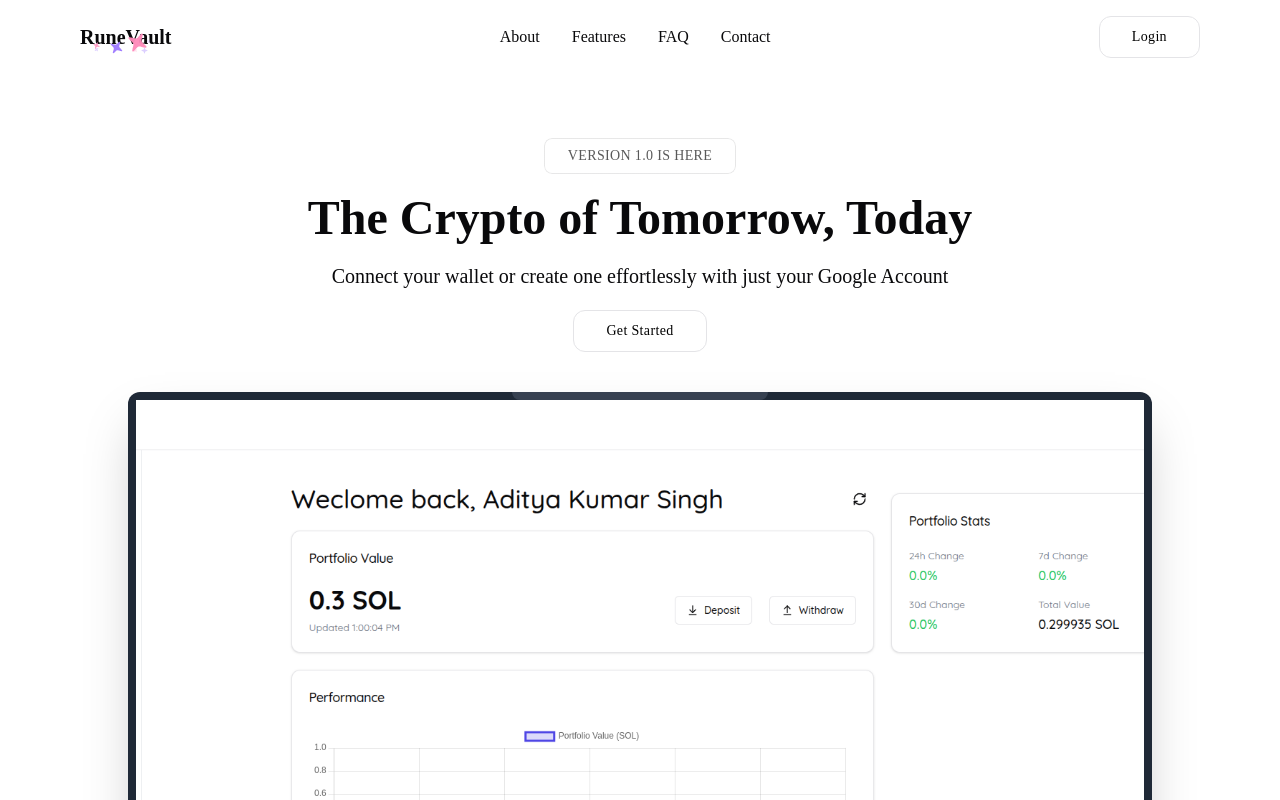
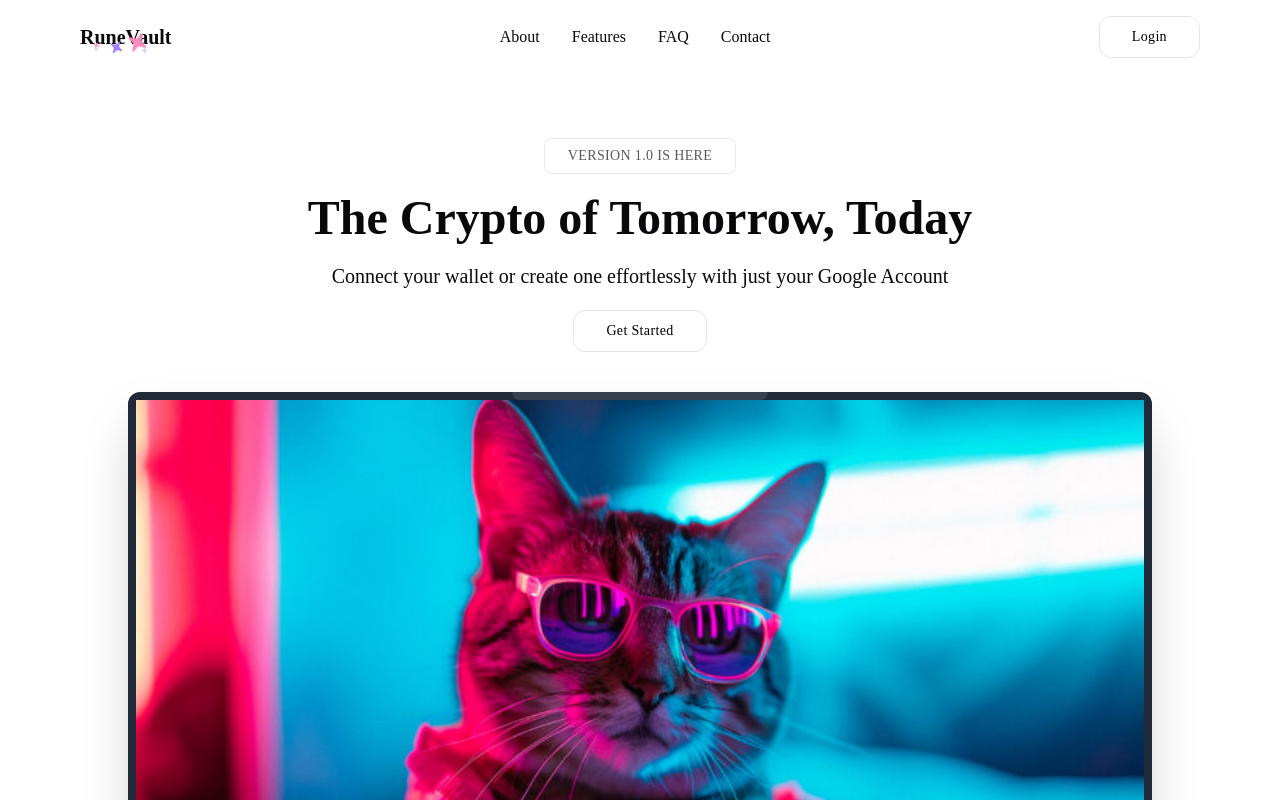
Before and after one commit to SmoggyOwO/RuneVault, a Next.js app: page / in a window 1280 px wide. Shown: the top 800 px of the page. Built offline with nearby package versions, Linux system fonts and the light colour scheme; no server answers.

Commit message:
Change hero image

```diff
--- a/src/components/landing/HeroSection.tsx
+++ b/src/components/landing/HeroSection.tsx
@@ -83,7 +83,7 @@ export default function HeroSection() {
             style={{ scale: imageScale, paddingTop: `${(680/1020)*100}%` }}
           >
             <Image
-              src={HeroImage1}
+              src={HeroImage}
               alt="Crypto Network Visualization"
               layout="fill"
         objectFit="cover"
```
